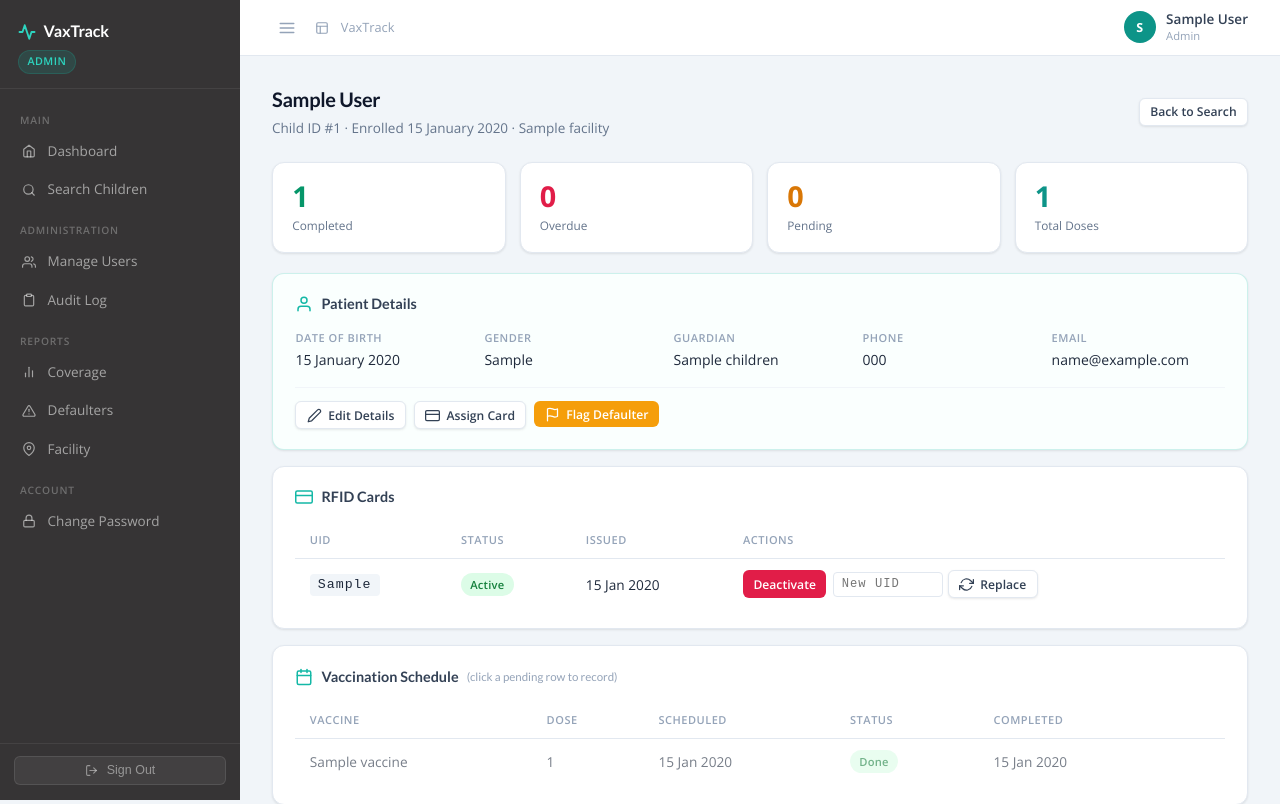
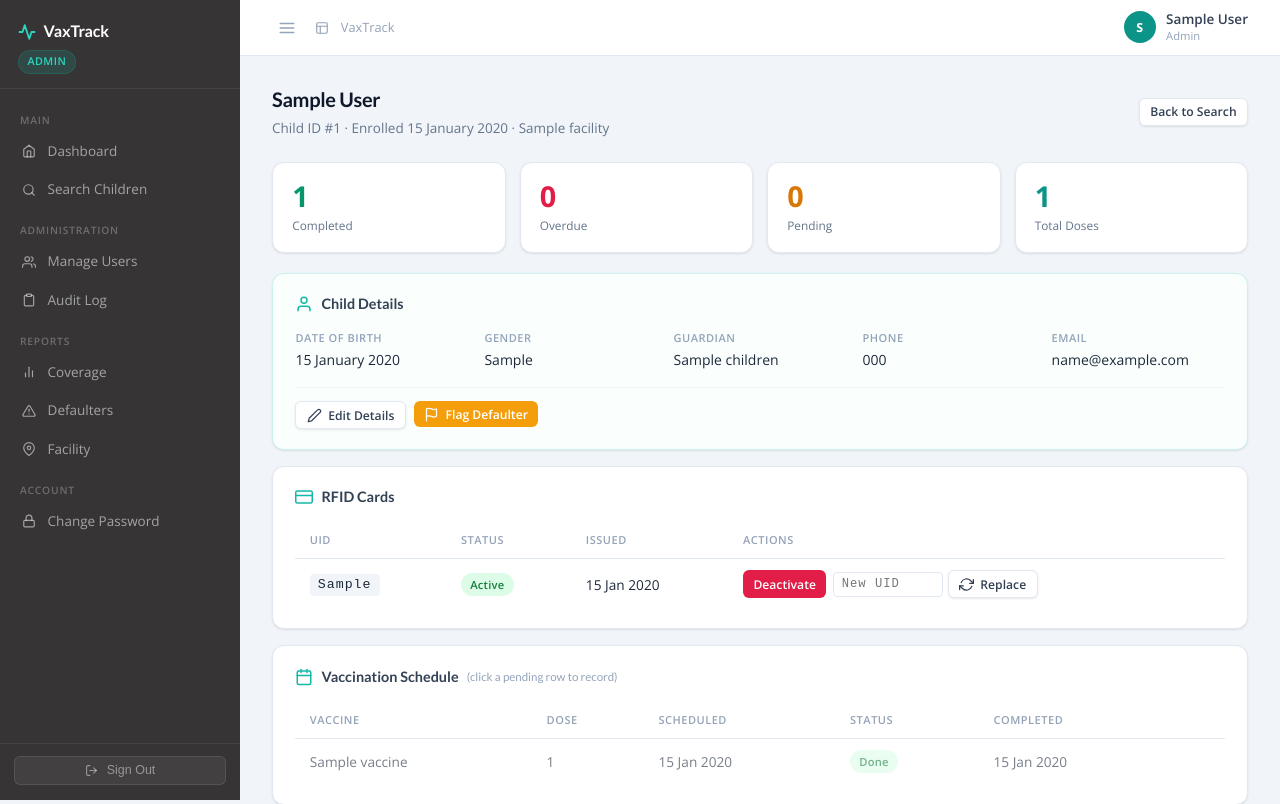
Before and after one commit to theprodigaldev/vaxtrack, a Flask app: page /children/1 in a window 1280 px wide. Shown: the top 804 px of the page. Run offline with Flask 3, Linux system fonts and the light colour scheme; the visitor is signed in with stand-in values (Sample User, id 1); tables that the repository leaves empty hold one stand-in row (values such as "Sample post").

Commit message:
Change to view_child.html

```diff
--- a/app/templates/view_child.html
+++ b/app/templates/view_child.html
@@ -21,9 +21,10 @@
     <div class="stat-card teal"><div class="number" data-count="{{ appointments | length }}">{{ appointments | length }}</div><div class="label">Total Doses</div></div>
 </div>
 
-<!-- Patient details -->
+<!-- Child details -->
+{% set has_active_tag = rfid_tags | selectattr('status', 'eq', 'active') | list | length > 0 %}
 <div class="card card-accent">
-    <h3><i data-feather="user" class="feather-lg" style="color:var(--teal-500);"></i> Patient Details</h3>
+    <h3><i data-feather="user" class="feather-lg" style="color:var(--teal-500);"></i> Child Details</h3>
     <div class="detail-grid">
         <div class="detail-item"><div class="detail-label">Date of Birth</div><div class="detail-value">{{ child.date_of_birth.strftime('%d %B %Y') }}</div></div>
         <div class="detail-item"><div class="detail-label">Gender</div><div class="detail-value">{{ child.gender }}</div></div>
@@ -36,9 +37,11 @@
         <a href="{{ url_for('patients.edit_child', child_id=child.child_id) }}" class="btn btn-secondary btn-sm">
             <i data-feather="edit-2"></i> Edit Details
         </a>
+        {% if not has_active_tag %}
         <a href="{{ url_for('patients.assign_rfid', child_id=child.child_id) }}" class="btn btn-secondary btn-sm">
             <i data-feather="credit-card"></i> Assign Card
         </a>
+        {% endif %}
         {% endif %}
         {% if session.get('role') in ['immunisation_officer', 'admin'] %}
         <form method="POST" action="{{ url_for('patients.flag_defaulter', child_id=child.child_id) }}" class="no-loading" style="display:inline;">
```
